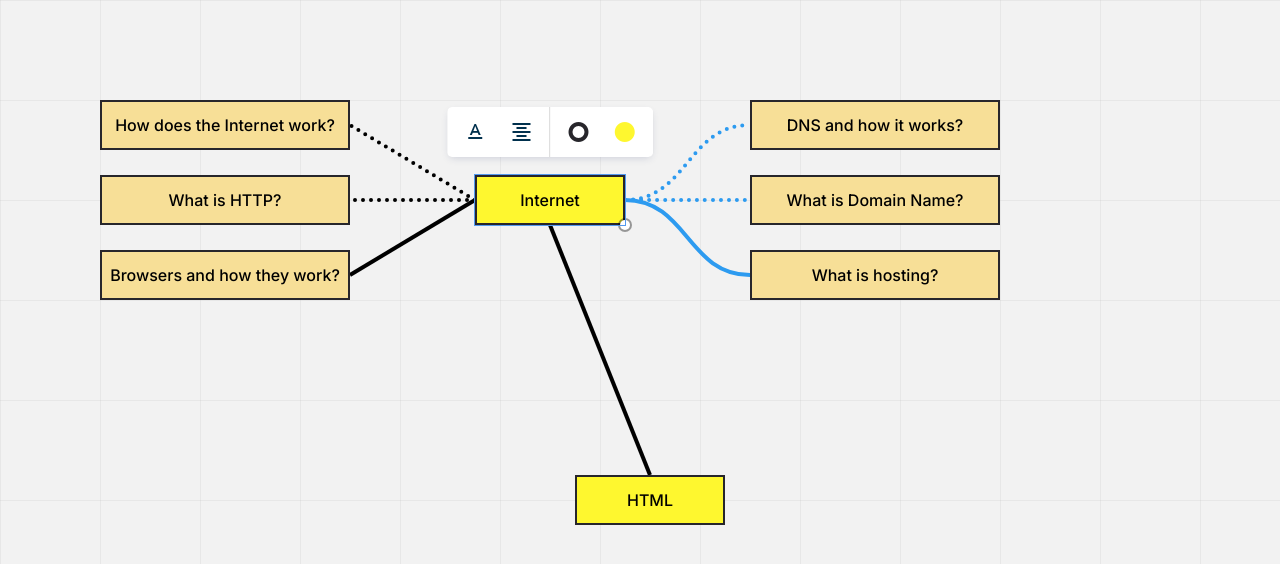
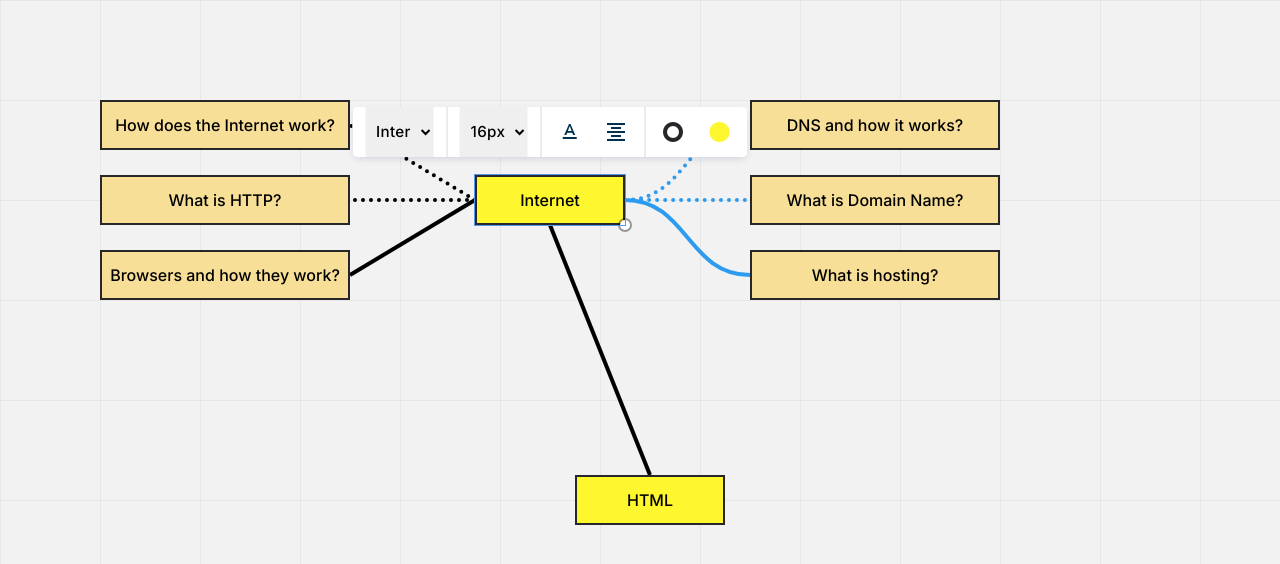
Before and after one commit to w-smesnoj/my-app, a React (Create React App) app: page / in a window 1280 px wide. Both pictures are taken after a click on the element "Internet". Shown: the top 564 px of the page. Built offline with nearby package versions, Linux system fonts and the light colour scheme.

Commit message:
added fontfamily & fontsize picker in editorbar

```diff
--- /dev/null
+++ b/src/Board/Components/EditorBar.css
@@ -0,0 +1,46 @@
+.font-size {
+  display: grid;
+  grid-template-areas:
+    'num inc'
+    'num dec';
+}
+select {
+  padding: 0;
+  margin: 0;
+  /* width: 3em; */
+  text-align: center;
+  border: 0;
+  font-size: 0.95rem;
+  font-family: 'Inter';
+  grid-area: num;
+  /* -webkit-appearance: none;
+  -moz-appearance: none;
+  text-indent: 1px;
+  text-overflow: ''; */
+  font-weight: 500;
+  letter-spacing: 0.02rem;
+}
+.font-size select::-ms-expand {
+  display: none;
+}
+.font-size > button {
+  padding: 0;
+  height: fit-content;
+}
+.inc {
+  grid-area: inc;
+  align-self: end;
+}
+.dec {
+  grid-area: dec;
+  align-self: start;
+}
+.font-size > button > span {
+  font-size: 0.9rem;
+}
+/* input::-webkit-calendar-picker-indicator {
+  display: none;
+}
+input:hover::-webkit-calendar-picker-indicator {
+  display: none;
+} */
--- a/src/Board/Components/EditorBar.js
+++ b/src/Board/Components/EditorBar.js
@@ -1,5 +1,6 @@
 import React from 'react';
 import './ItemEditor.css';
+import './EditorBar.css';
 import ColorPalette from './ColorPalette';
 
 import Ic from './ic.js';
@@ -10,6 +11,8 @@ export default class EditorBar extends React.Component {
   constructor(props) {
     super(props);
     this.state = {};
+    this.handleFontSizeChange = this.handleFontSizeChange.bind(this);
+    this.handleFontFamilyChange = this.handleFontFamilyChange.bind(this);
   }
 
   toggleTextStyle(type) {
@@ -31,6 +34,17 @@ export default class EditorBar extends React.Component {
       default:
         break;
     }
+    this.props.onApplyItemChanges(item);
+  }
+  handleFontFamilyChange(e) {
+    let item = Object.assign({}, this.props.item);
+    item.text.style.fontFamily = e.target.value;
+    this.props.onApplyItemChanges(item);
+  }
+  handleFontSizeChange(e) {
+    let item = Object.assign({}, this.props.item);
+    const size = e.target.value;
+    item.text.style.fontSize = size.substring(0, size.length - 2);
     this.props.onApplyItemChanges(item);
   }
   formatAlign(alignment) {
@@ -56,17 +70,43 @@ export default class EditorBar extends React.Component {
 
   render() {
     if (!this.props.visible) {
-      return <div></div>;
+      return null;
     }
     const item = this.props.item;
-
-    const x = item?.pos.x + item?.dim.w / 2;
-    const y = item?.pos.y;
-    const position = `translate(${x}px,${y}px) translate(-50%, -50%) translateY(-2.7rem)`;
 
     let controls = [];
 
     if (this.props.item?.text) {
+      let fontSizeValues = [10, 14, 16, 18, 24, 36, 48, 64, 80, 144, 288];
+      let fontFamilyValues = ['Inter', 'Arial', 'Avenir'];
+      controls.push(
+        <div className='group'>
+          <div className='font-family'>
+            <select
+              value={item.text.style.fontFamily}
+              onChange={this.handleFontFamilyChange}
+            >
+              {fontFamilyValues.map((value) => (
+                <option key={value}>{value}</option>
+              ))}
+            </select>
+          </div>
+        </div>
+      );
+      controls.push(
+        <div className='group'>
+          <div className='font-size'>
+            <select
+              value={`${item.text.style.fontSize}px`}
+              onChange={this.handleFontSizeChange}
+            >
+              {fontSizeValues.map((value) => (
+                <option key={value}>{value}px</option>
+              ))}
+            </select>
+          </div>
+        </div>
+      );
       controls.push(
         <div className='group'>
           <BarButton ic='text_format'>
@@ -86,9 +126,6 @@ export default class EditorBar extends React.Component {
             </div>
           </BarButton>
 
-          {/* <BarButton ic='text_format'>
-
-          </BarButton> */}
           <BarButton ic='format_align_center'>
             <div>
               <div className='group'>
@@ -149,6 +186,9 @@ export default class EditorBar extends React.Component {
         </div>
       );
     }
+    const x = item?.pos.x + item?.dim.w / 2;
+    const y = item?.pos.y;
+    const position = `translate(${x}px,${y}px) translate(-50%, -50%) translateY(-2.7rem)`;
     return (
       <div>
         <div className='editor' style={{ transform: position }}>
--- a/src/Board/Components/Shape.js
+++ b/src/Board/Components/Shape.js
@@ -27,8 +27,8 @@ export default class Shape extends React.Component {
         fontWeight: textConfig.bold ? 'bold' : null,
         textDecoration: `${underline} ${strikethrough}`,
         fontStyle: textConfig.italic ? 'italic' : null,
-        fontSize: textConfig.fontSize,
-
+        fontSize: `${textConfig.fontSize}px`,
+        fontFamily: textConfig.fontFamily,
         justifyContent: align[textConfig.align],
         alignItems: align[textConfig.alignVertical],
       };
--- a/src/configs/items.js
+++ b/src/configs/items.js
@@ -14,7 +14,8 @@ export const items = [
       data: 'Internet',
       style: {
         bold: false,
-        fontSize: '16px',
+        fontFamily: 'Inter',
+        fontSize: '16',
         italic: false,
         underline: false,
         strikethrough: false,
@@ -42,7 +43,8 @@ export const items = [
       data: 'HTML',
       style: {
         bold: false,
-        fontSize: '16px',
+        fontFamily: 'Inter',
+        fontSize: '16',
         italic: false,
         underline: false,
         strikethrough: false,
@@ -82,7 +84,8 @@ export const items = [
       data: 'How does the Internet work?',
       style: {
         bold: false,
-        fontSize: '16px',
+        fontFamily: 'Inter',
+        fontSize: '16',
         italic: false,
         underline: false,
         strikethrough: false,
@@ -110,7 +113,8 @@ export const items = [
       data: 'What is HTTP?',
       style: {
         bold: false,
-        fontSize: '16px',
+        fontFamily: 'Inter',
+        fontSize: '16',
         italic: false,
         underline: false,
         strikethrough: false,
@@ -138,7 +142,8 @@ export const items = [
       data: 'Browsers and how they work?',
       style: {
         bold: false,
-        fontSize: '16px',
+        fontFamily: 'Inter',
+        fontSize: '16',
         italic: false,
         underline: false,
         strikethrough: false,
@@ -202,7 +207,8 @@ export const items = [
       data: 'DNS and how it works?',
       style: {
         bold: false,
-        fontSize: '16px',
+        fontFamily: 'Inter',
+        fontSize: '16',
         italic: false,
         underline: false,
         strikethrough: false,
@@ -230,7 +236,8 @@ export const items = [
       data: 'What is Domain Name?',
       style: {
         bold: false,
-        fontSize: '16px',
+        fontFamily: 'Inter',
+        fontSize: '16',
         italic: false,
         underline: false,
         strikethrough: false,
@@ -258,7 +265,8 @@ export const items = [
       data: 'What is hosting?',
       style: {
         bold: false,
-        fontSize: '16px',
+        fontFamily: 'Inter',
+        fontSize: '16',
         italic: false,
         underline: false,
         strikethrough: false,
```
